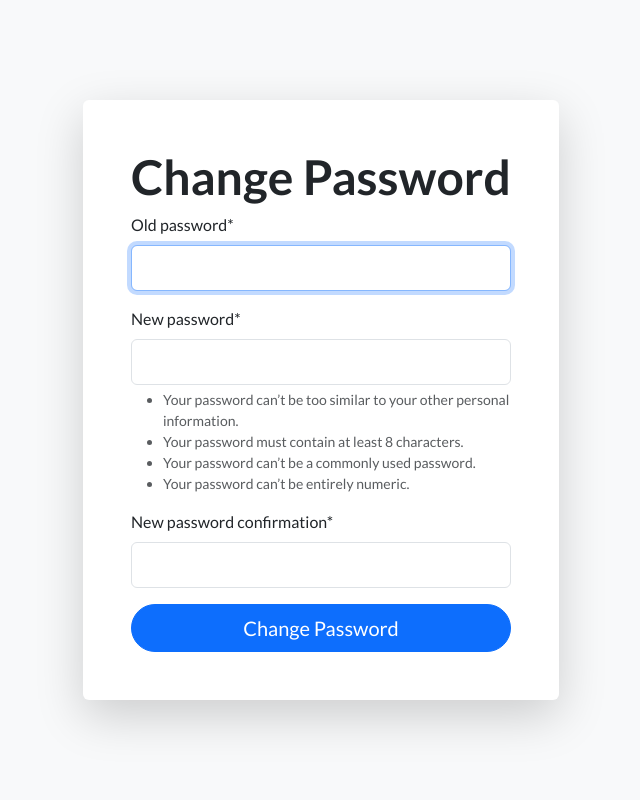
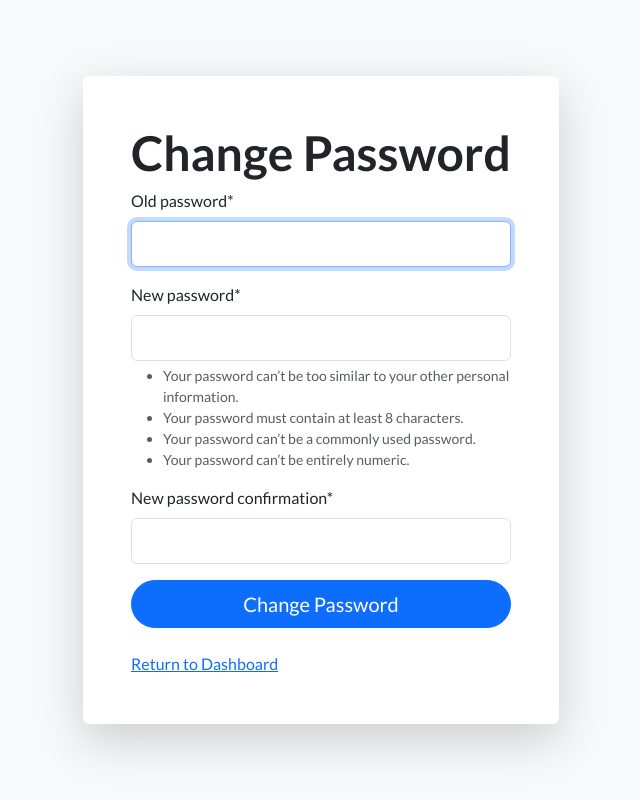
Before and after one commit to alexjthomson/csv-mapper, a Django app: page /account/change-password in a window 1280 px wide. Shown: the whole page, without its empty margins (319-959 px from the left). Run offline with Django 4.2, Linux system fonts and the light colour scheme; the visitor is signed in with stand-in values (Sample User, id 1); parts of the project's set-up code (start-up, migrations or seed data) failed here and were passed over; some libraries are stand-ins or nearby versions.

Commit message:
Updated change password view to include return to dashboard link and removed error message

```diff
--- a/src/account/templates/registration/change_password.html
+++ b/src/account/templates/registration/change_password.html
@@ -7,7 +7,8 @@
         <h1 class="display-5 mb-2 fw-bold">Change Password</h1>
         <form method="post">
             {% csrf_token %}{{form|crispy}}
-            <button type="submit" class="btn btn-primary btn-lg rounded-pill w-100">Change Password</button>
+            <button type="submit" class="btn btn-primary btn-lg rounded-pill w-100 mb-4">Change Password</button>
+            <a class="text-primary" href="/">Return to Dashboard</a>
         </form>
     </div>
 </div>
--- a/src/account/views.py
+++ b/src/account/views.py
@@ -80,8 +80,8 @@ def change_password_view(request):
             update_session_auth_hash(request, user)
             messages.success(request, 'Your password was successfully updated.')
             return redirect('/')
-        else:
-            messages.error(request, 'Your password could not be updated.')
+        #else:
+        #    messages.error(request, 'Your password could not be updated.')
     else:
         form = PasswordChangeForm(request.user)
 
```
Also changed, not shown: 5 other files.
